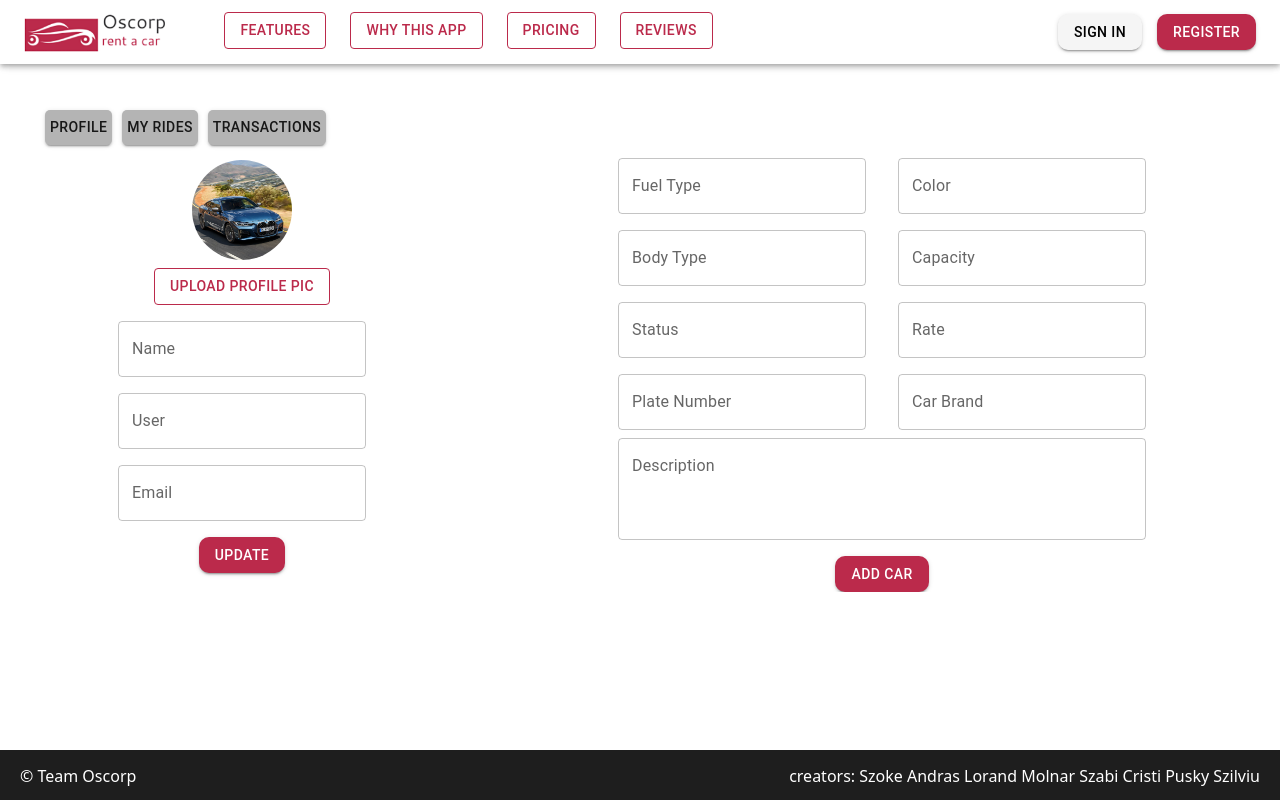
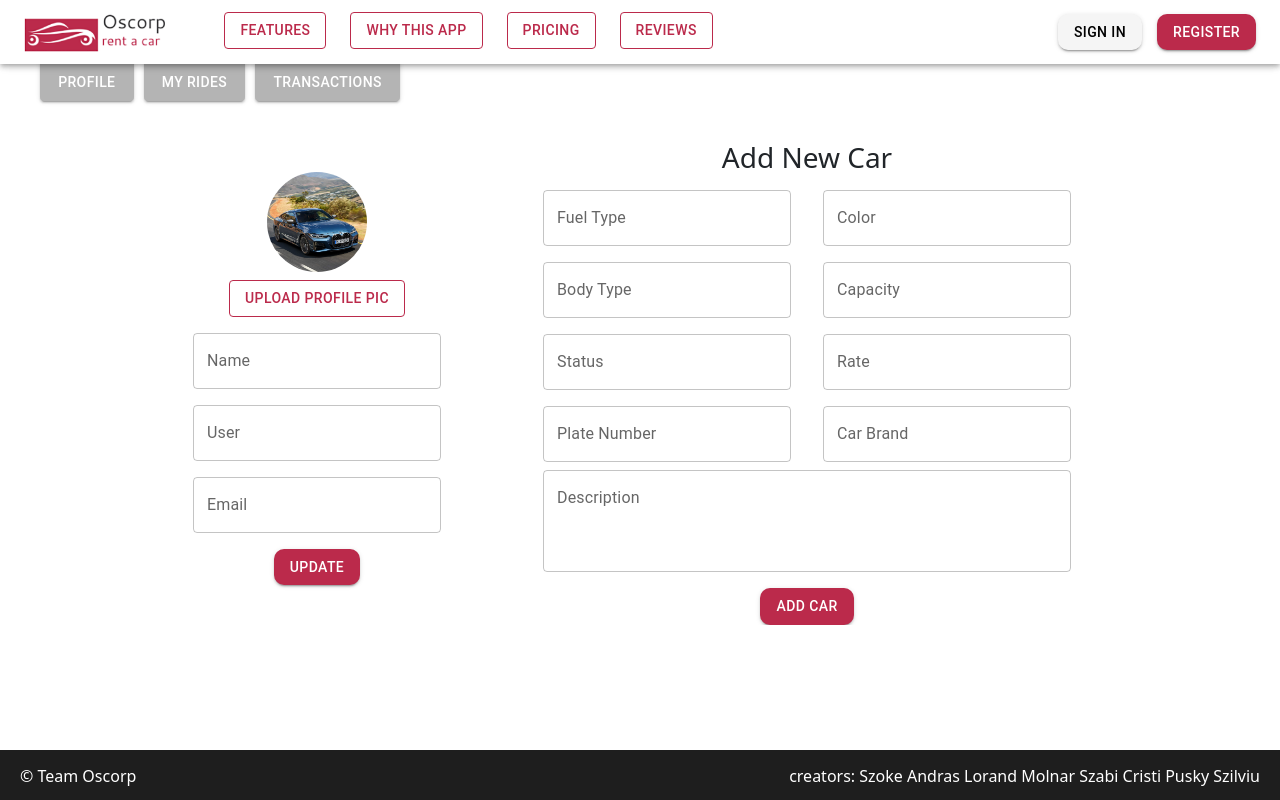
Before and after one commit to ISilviu/Hackathon-Oscorp, a React (Create React App) app: page /account in a window 1280 px wide. Built offline with nearby package versions, Linux system fonts and the light colour scheme; what apollo-link-rest would draw is missing.

Commit message:
accounts page updates

```diff
--- a/src/app/pages/account-page/AccountPage.css
+++ b/src/app/pages/account-page/AccountPage.css
@@ -1,8 +1,9 @@
 .AccPage {
-  padding-top: 65px;
 }
 
 .Content {
+  padding: 0 150px;
+  padding-top: 40px;
   display: grid;
   grid-template-columns: auto auto;
 }
@@ -10,9 +11,23 @@
 .userSettings {
   justify-content: center;
   display: flex;
+  width: 100%;
 }
 
 .AddCar {
   overflow: hidden;
   height: 100%;
 }
+
+.Tabs {
+  width: 400px;
+  display: grid;
+  grid-template-columns: auto auto auto;
+  grid-gap: 10px;
+}
+
+.Tab {
+  background-color: #b4b4b4 !important;
+  padding-top: 10px !important;
+  margin-top: 20px !important;
+}
--- a/src/app/pages/account-page/AccountPage.js
+++ b/src/app/pages/account-page/AccountPage.js
@@ -31,18 +31,18 @@ const TabButton = styled(Button)(({ theme }) => ({
 const AccountPage = () => {
     return (
         <div className="AccPage">
-            <Box pt={5} pl={5}>
-                <TabButton sx={{backgroundColor: '#B4B4B4'}} variant="contained">
+            <Box pt={5} pl={5} className="Tabs">
+                <Button className="Tab" variant="contained">
                     <Link to="/account" style={{ textDecoration: 'none', color: "inherit" }}>
                         Profile
                     </Link>
-                </TabButton>
-                <TabButton sx={{backgroundColor: '#B4B4B4'}} variant="contained">My Rides</TabButton>
-                <TabButton sx={{backgroundColor: '#B4B4B4'}} variant="contained">
+                </Button>
+                <Button className="Tab" variant="contained">My Rides</Button>
+                <Button className="Tab" variant="contained">
                     <Link to="/transactions" style={{ textDecoration: 'none', color: "inherit" }}>
                         Transactions
                     </Link>
-                </TabButton>
+                </Button>
             </Box>
             <div className="Content">
 
@@ -82,6 +82,7 @@ const AccountPage = () => {
 
                 <div className="AddCar">
                     <FormWrapper>
+                    <h3>Add New Car</h3>
                         <form style={{'margin-bottom': "1rem"}}>
                             <Box style={{display:"flex"}}>
                                 <Stack style={{margin: "0 1rem"}}>
--- a/src/app/pages/reviews-page/ReviewsPage.css
+++ b/src/app/pages/reviews-page/ReviewsPage.css
@@ -4,7 +4,6 @@
 }
 
 .Head {
-  margin-top: 50px;
   margin-bottom: 20px;
   padding-left: 10px;
   font-size: 2rem;
--- a/src/app/pages/transactions-page/TransactionsPage.js
+++ b/src/app/pages/transactions-page/TransactionsPage.js
@@ -31,11 +31,13 @@ const TransactionsPage = () => {
                     <Stack>
                         <Box style={{marginBottom:5}}display="flex" textAlign="center" alignItems="center">
                             <TextField id="outlined-basic" label="Deposit Amount" variant="outlined" />
-                            <Button style={{margin:10}} color="primary" variant="contained">Deposit</Button>
+                            <Button
+                            style={{margin:10}} class="primary-btn" variant="contained">Deposit</Button>
                         </Box>
                         <Box  display="flex" textAlign="center" alignItems="center">
                             <TextField id="outlined-basic" label="Withdraw Amount" variant="outlined" />
-                            <Button style={{margin:10}} color="primary" variant="contained">Withdraw</Button>
+                            <Button style={{margin:10}} class="primary-btn"
+                            variant="contained">Withdraw</Button>
                         </Box>
 
                     </Stack>
--- a/src/index.css
+++ b/src/index.css
@@ -28,6 +28,7 @@ code {
 
 .primary-btn {
   background-color: #bb2a4b !important;
+  color: white !important;
   border-radius: 10px !important;
 }
 
```
